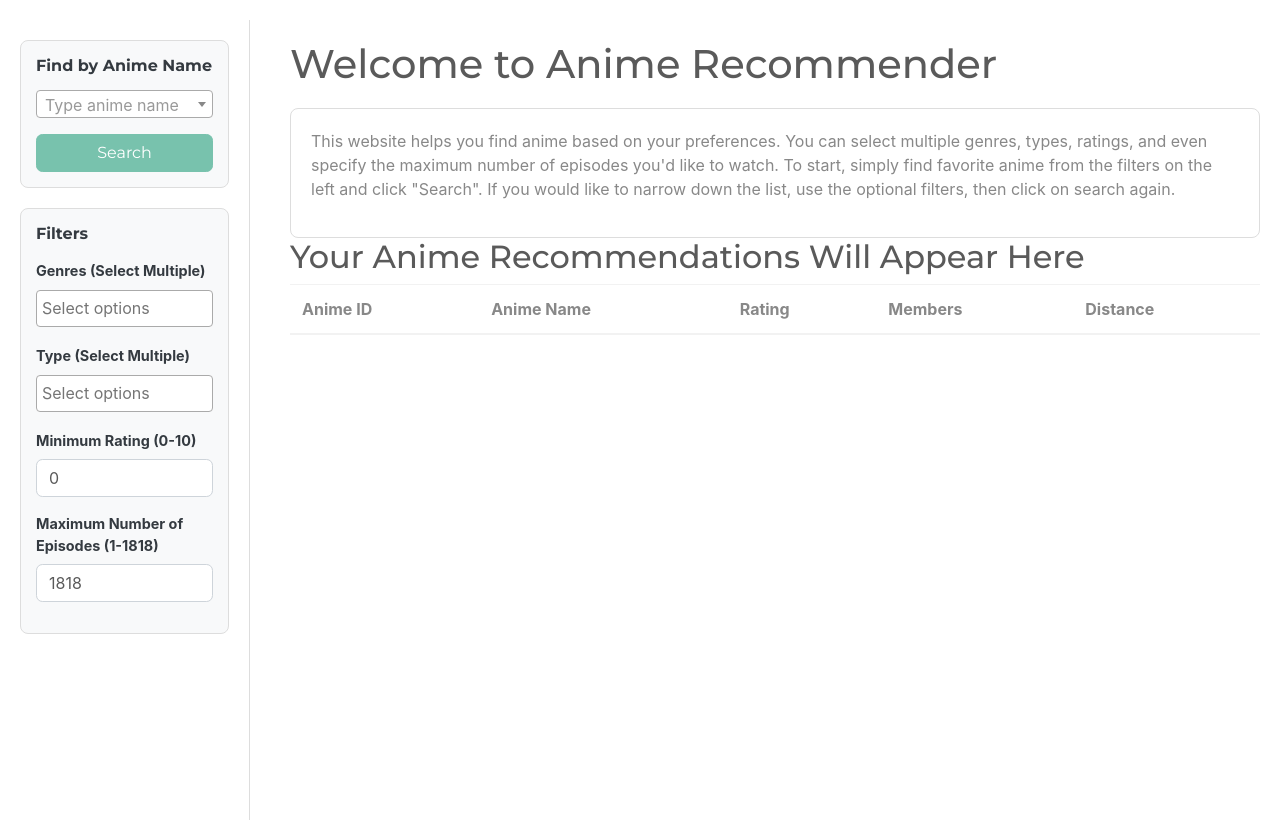
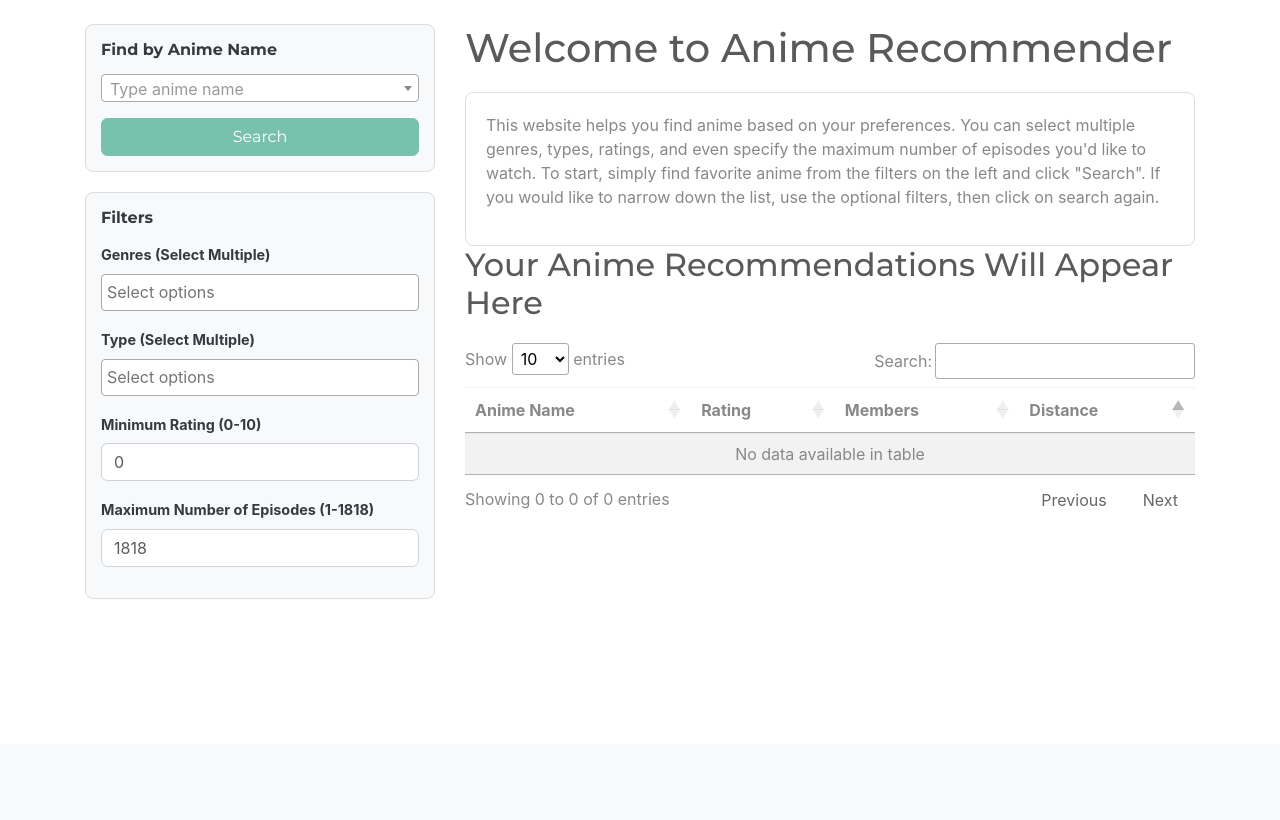
Before and after one commit to AIDecisions/capstone_project, a Flask app: page /recommender in a window 1280 px wide. Shown: the part 56-876 px from the top of the page. After the commit the page ends 655 px from the top, so only its background shows below. Run offline with Flask 3, Linux system fonts and the light colour scheme; data comes from the database, SQL or seed files in the repository; lists and menus that the app fills with data are empty; some libraries are stand-ins or nearby versions.

Commit message:
datatable working

```diff
--- a/app/static/css/style.css
+++ b/app/static/css/style.css
@@ -162,3 +162,12 @@
     font-size: 1.1rem;
     margin: 5px 0;
 }
+
+#data_table_container_wrapper {
+    margin-top: 20px;
+}
+
+#data_table_container {
+    width: 100%;
+    margin: 0 auto;  /* Center the table */
+}
--- a/app/static/js/logic.js
+++ b/app/static/js/logic.js
@@ -133,7 +133,6 @@
     //     // Loop through the predictions and create table rows
     //     recommendations.forEach(function(pred) {
     //         let row = `<tr>
-    //                         <td>${recommendations.anime_id}</td>
     //                         <td>${recommendations.name}</td>
     //                         <td>${recommendations.rating}</td>
     //                         <td>${recommendations.members}</td>
@@ -154,29 +153,28 @@
     // }
 // }
 
-    // // Function to populate the table with the prediction results
-    // function populateTable(recommendations) {
-    //     // Clear previous data
-    //     $('#data_table_container').DataTable().clear().destroy();
+    // Function to populate the table with the prediction results
+    function populateTable(recommendations) {
+        // Clear previous data
+        $('#data_table_container').DataTable().clear().destroy();
 
-    //     // Build the table
-    //     let table = d3.select("#data_table_container");
-    //     let tbody = table.select("tbody");
-    //     tbody.html("");
+        // Build the table
+        let table = d3.select("#data_table_container");
+        let tbody = table.select("tbody");
+        tbody.html("");
 
-    //     // Append a row for each anime
-    //     for (let i = 0; i < recommendations.length; i++) {
-    //         let row = tbody.append("tr");
-    //         row.append("td").text(recommendations[i].anime_id);
-    //         row.append("td").text(recommendations[i].name);
-    //         row.append("td").text(recommendations[i].rating);
-    //         row.append("td").text(recommendations[i].members);
-    //         row.append("td").text(recommendations[i].distance.toFixed(3));
-    //     }
+        // Append a row for each anime
+        for (let i = 0; i < recommendations.length; i++) {
+            let row = tbody.append("tr");
+            row.append("td").text(recommendations[i].name);
+            row.append("td").text(recommendations[i].rating);
+            row.append("td").text(recommendations[i].members);
+            row.append("td").text(recommendations[i].distances.toFixed(3));
+        }
 
-    //     // Create the datatable
-    //     $('#data_table_container').DataTable();
-    // }
+        // Create the datatable
+        $('#data_table_container').DataTable({"order": [[3,"asc"]]});
+    }
 
     function makePredictions_byname() {
         let anime_id = $('#anime_name').val().trim();
@@ -268,7 +266,7 @@
                         const predictions = JSON.parse(returnedData.prediction);
 
                         // Sort by distances (ascending)
-                        predictions.sort((a, b) => a.distance - b.distance);
+                        predictions.sort((a, b) => a.distances - b.distances);
 
                         console.log (predictions);
                         // Populate the table with the predictions
@@ -330,7 +328,7 @@
     // Initialize all components
     function initializeApp() {
         loadAnimeNames();  // Load the anime names from sqlite
-        // populateTable([]);  // Initialize the table with empty data
+        populateTable([]);  // Initialize the table with empty data
         initializeMultiSelect();  // Initialize the genres and types multi-selects
         handleSearchButtonClick();  // Set up the event listener for the search button
         initializeShareButton();  // Set up the share button functionality
--- a/app/templates/about_us.html
+++ b/app/templates/about_us.html
@@ -75,7 +75,7 @@
             </div>
             <h3>Daniel Purrier</h3>
             <p><em>BI Developer</em></p>
-            <p>Daniel is the BI master behind the scenes. His favorite anime is <em>Dragon Ball</em>, and he’s always figuring out new ways to make the recommendations smarter.</p>
+            <p>Daniel is the BI master behind the scenes. His favorite anime is <em>Dragon Ball Z</em>, and he’s always figuring out new ways to make the recommendations smarter.</p>
         </div>
 
         <!-- Steven Madden -->
--- a/app/templates/recommender.html
+++ b/app/templates/recommender.html
@@ -19,6 +19,9 @@
     <!-- Include jQuery -->
     <script src="https://ajax.googleapis.com/ajax/libs/jquery/3.7.1/jquery.min.js"></script>
     <script src="https://cdn.datatables.net/1.11.5/js/jquery.dataTables.min.js"></script>
+
+    <!-- Load Select2 JS -->
+    <script src="https://cdn.jsdelivr.net/npm/select2@4.1.0-rc.0/dist/js/select2.min.js"></script>
 
     <!-- Select2 CSS for Multi-select Dropdowns -->
     <link rel="stylesheet" type="text/css" href="static/css/style.css">
@@ -50,8 +53,11 @@
         </div>
     </nav>
 
-    <!-- Filter Section -->
-    <div class="filter-section">
+    <!-- Grid layout using Bootstrap -->
+    <div class="container mt-4">
+        <div class="row">
+            <!-- Filters section -->
+            <div class="col-md-4">
                 <!-- Search by Anime Name Box -->
                 <div class="filter-box">
                     <h6>Find by Anime Name</h6>
@@ -131,26 +137,19 @@
                         <label for="episodes">Maximum Number of Episodes (1-1818)</label>
                         <input type="number" class="form-control" id="min-episodes-container" min="1" max="1818" step="1" value="1818">
                     </div>
-
-            <!-- Commenting out the button to be able to use it when no anime name is entered.
-            This would enable users with little to no anime knowledge to still be able to use the recommender. -->
-            <!-- <button type="button" class="btn btn-dark btn-block" id="search_anime_features_btn">Find Anime!</button> -->
                 </div>
             </div>
 
-    <!-- Content Section -->
-    <div class="content-section">
+            <!-- Content section with recommendations -->
+            <div class="col-md-8">
                 <h1>Welcome to Anime Recommender</h1>
                 <div class="welcome-section">
-            <p>This website helps you find anime based on your preferences. You can select multiple genres, types, ratings, and even specify the maximum number of episodes you'd like to watch. To start, simply find favorite anime from the filters on the left and click "Search". If you would like to narrow down the list, use the optional filters, then click on search again.</p>
-        </div>
-
-        <div id="recommendations" class="recommendation-section">
+                    <p>This website helps you find anime based on your preferences. You can select multiple genres, types, ratings, and even specify the maximum number of episodes you'd like to watch. To start, simply find favorite anime from the filters on the left and click "Search". If you would like to narrow down the list, use the optional filters, then click on search again.</p>                </div>
                 <h2>Your Anime Recommendations Will Appear Here</h2>
+                <div id="data_table_container_wrapper">
                     <table id="data_table_container" class="table table-striped table-hover">
                         <thead>
                             <tr>
-                        <th>Anime ID</th>
                                 <th>Anime Name</th>
                                 <th>Rating</th>
                                 <th>Members</th>
@@ -163,17 +162,11 @@
                     </table>
                 </div>
             </div>
+        </div>
+    </div>
 
-    <!-- Load jQuery first -->
-    <!-- <script src="https://ajax.googleapis.com/ajax/libs/jquery/3.5.1/jquery.min.js"></script> -->
-    <!-- <script src="https://ajax.googleapis.com/ajax/libs/jquery/3.7.1/jquery.min.js"></script> -->
-
-    <!-- Load Select2 JS -->
-    <script src="https://cdn.jsdelivr.net/npm/select2@4.1.0-rc.0/dist/js/select2.min.js"></script>
-
-    <!-- Then load your custom JS -->
+    <!-- Custom JS -->
     <script src="static/js/logic.js"></script>
 
 </body>
-
 </html>
```
Lines whose indentation alone changed are shown as unchanged.
